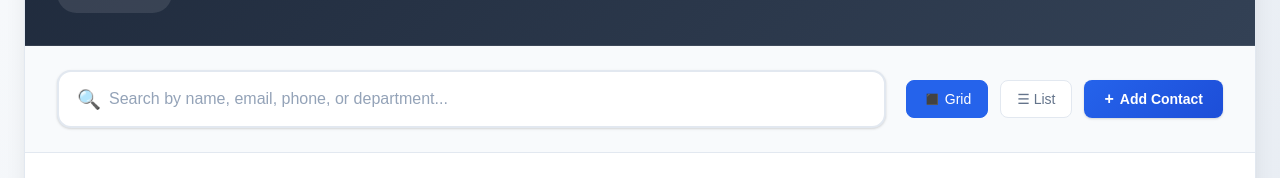
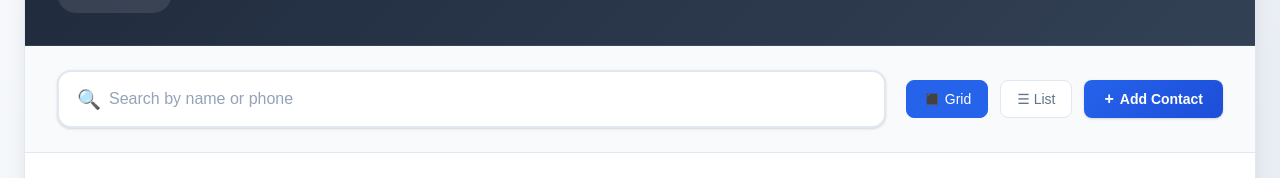
Before and after one commit to Ashok-kumar-banoth/contact-list-app, a React (Create React App) app: page / in a window 1280 px wide. Shown: the part 199-377 px from the top of the page. Built offline with nearby package versions, Linux system fonts and the light colour scheme.

Commit message:
Add localStorage persistence and delete functionality

```diff
--- a/src/components/SearchBar/SearchBar.js
+++ b/src/components/SearchBar/SearchBar.js
@@ -7,7 +7,7 @@ const SearchBar = ({ searchTerm, onSearchChange }) => {
       <div className="search-icon">🔍</div>
       <input
         type="text"
-        placeholder="Search by name, email, phone, or department..."
+        placeholder="Search by name or phone"
         value={searchTerm}
         onChange={(e) => onSearchChange(e.target.value)}
         className="search-input"
```
